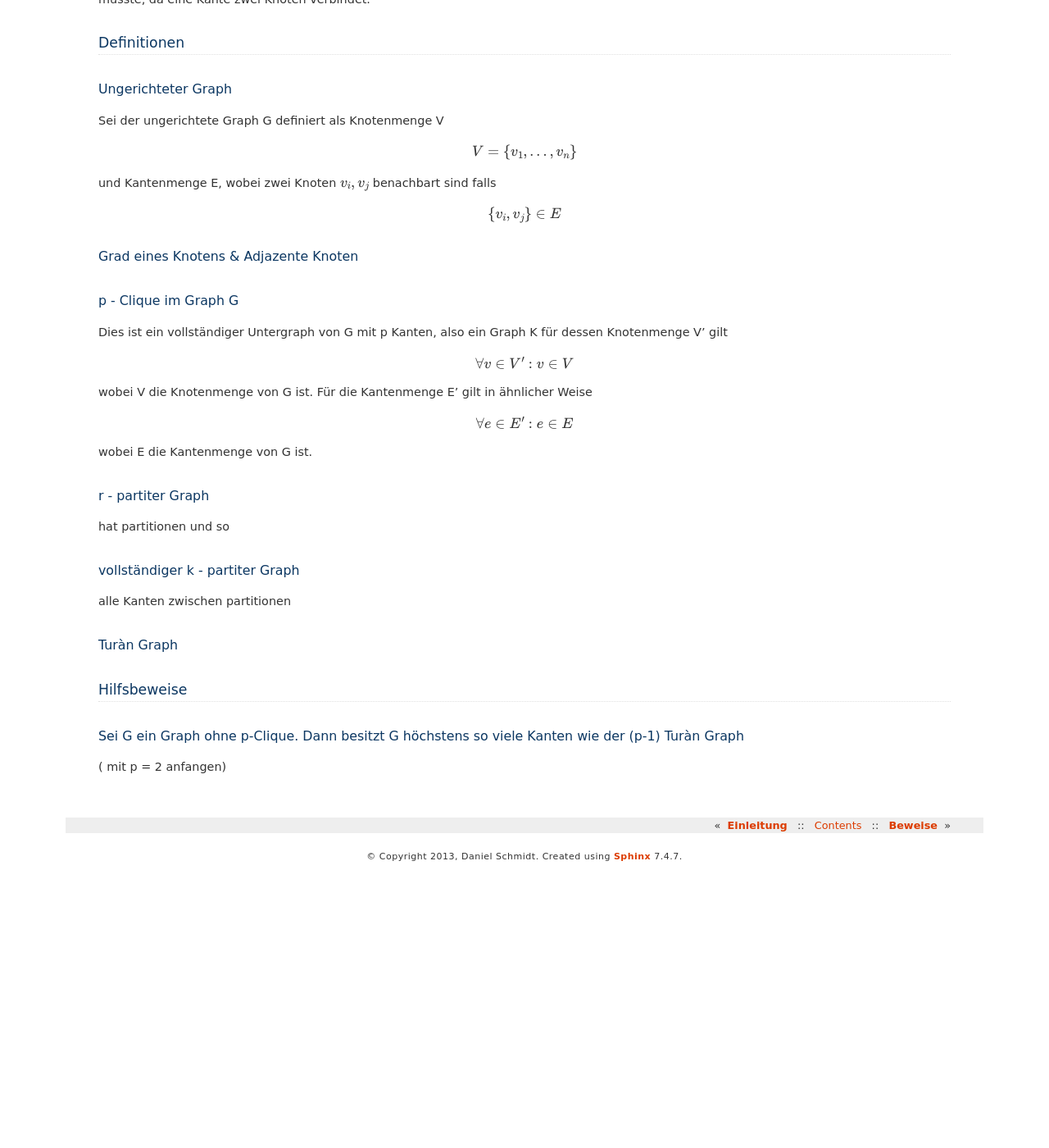
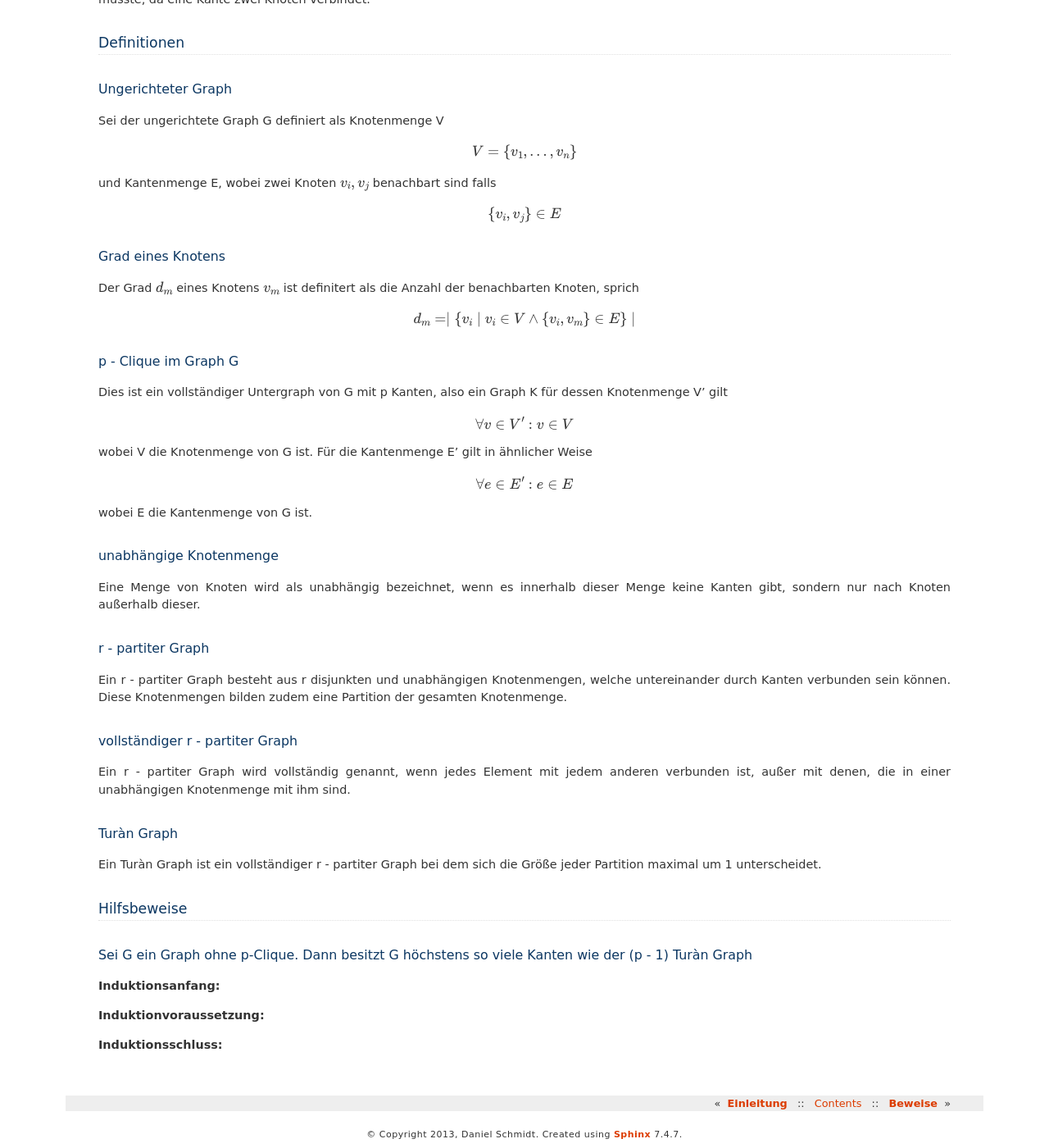
Before and after one commit to DanielMSchmidt/kombinatorik, a Sphinx documentation site: the page built from source/theorem.rst, in a window 1280 px wide and 1400 px high, scrolled down 483 px. Shown: the whole window at 82% size. Built offline with Sphinx 7.4.7, drawn with Linux system fonts in a browser that asks for light colours; before the commit the page ends 1544 px from its top, so only the background shows below that.

Commit message:
added definitions

```diff
--- a/source/theorem.rst
+++ b/source/theorem.rst
@@ -4,6 +4,8 @@ Das Theorem
 
 .. todo:: Eventuell in Definitionen Part auslagern (Links innerhalb von Sphinx auf die Begriffe)
 .. todo:: Beweis das der k-Turàn Graph größer als jeder vollständige k-partite Graph ist muss noch rein (Sei G ein Graph ohne p-Clique. Dann besitzt G höchstens so viele Kanten wie der (p-1) Turàn Graph ( mit p = 2 anfangen))
+.. todo:: Was meinte ich mit Kanten shiften?
+
 
 *****************
 Umgangssprachlich
@@ -36,8 +38,12 @@ und Kantenmenge E, wobei zwei Knoten :math:`v_i, v_j` benachbart sind falls
 .. math::  \{v_i, v_j\} \in E
 
 
-Grad eines Knotens & Adjazente Knoten
+Grad eines Knotens
 """""""""""""""""""""""""""""""""""""
+
+Der Grad :math:`d_m` eines Knotens :math:`v_m` ist definitert als die Anzahl der benachbarten Knoten, sprich
+
+.. math:: d_m = \mid \{ v_i \mid v_i \in V \wedge \{ v_i, v_m \} \in E \} \mid
 
 p - Clique im Graph G
 """"""""""""""""""""""""""""""
@@ -53,28 +59,41 @@ wobei V die Knotenmenge von G ist. Für die Kantenmenge E' gilt in ähnlicher We
 wobei E die Kantenmenge von G ist.
 
 
+unabhängige Knotenmenge
+"""""""""""""""""""""""
+
+Eine Menge von Knoten wird als unabhängig bezeichnet, wenn es innerhalb dieser Menge keine Kanten gibt, sondern nur nach Knoten außerhalb dieser.
+
+
 r - partiter Graph
 """"""""""""""""""
-hat partitionen und so
+
+Ein r - partiter Graph besteht aus r disjunkten und unabhängigen Knotenmengen, welche untereinander durch Kanten verbunden sein können. Diese Knotenmengen bilden zudem eine Partition der gesamten Knotenmenge.
 
 
-vollständiger k - partiter Graph
+vollständiger r - partiter Graph
 """"""""""""""""""""""""""""""""
 
-alle Kanten zwischen partitionen
+Ein r - partiter Graph wird vollständig genannt, wenn jedes Element mit jedem anderen verbunden ist, außer mit denen, die in einer unabhängigen Knotenmenge mit ihm sind.
 
 
 Turàn Graph
 """""""""""
 
-.. todo:: Was meinte ich mit Kanten shiften?
+Ein Turàn Graph ist ein vollständiger r - partiter Graph bei dem sich die Größe jeder Partition maximal um 1 unterscheidet.
 
 
 ************
 Hilfsbeweise
 ************
 
-Sei G ein Graph ohne p-Clique. Dann besitzt G höchstens so viele Kanten wie der (p-1) Turàn Graph
-"""""""""""""""""""""""""""""""""""""""""""""""""""""""""""""""""""""""""""""""""""""""""""""""""
+Sei G ein Graph ohne p-Clique. Dann besitzt G höchstens so viele Kanten wie der (p - 1) Turàn Graph
+"""""""""""""""""""""""""""""""""""""""""""""""""""""""""""""""""""""""""""""""""""""""""""""""""""
 
-( mit p = 2 anfangen)
+**Induktionsanfang:**
+
+
+**Induktionvoraussetzung:**
+
+
+**Induktionsschluss:**
```
